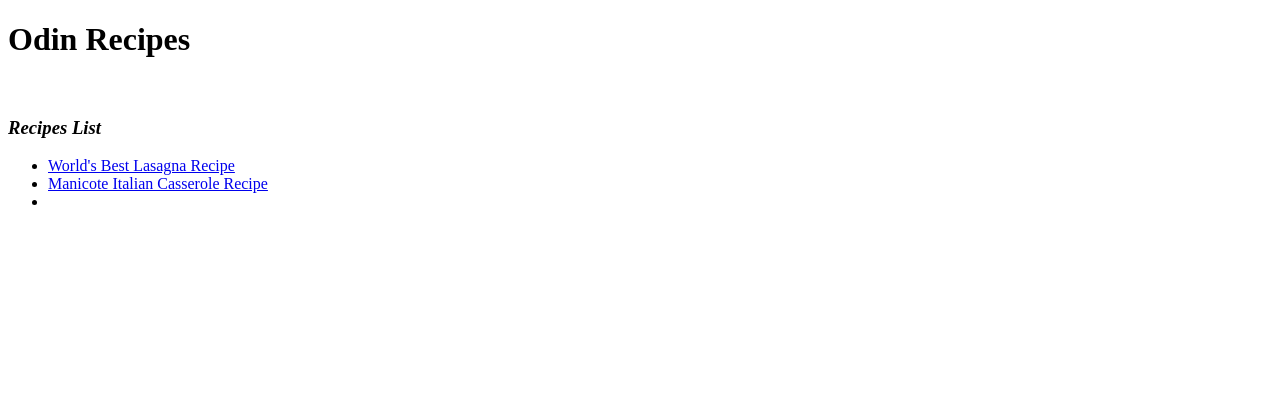
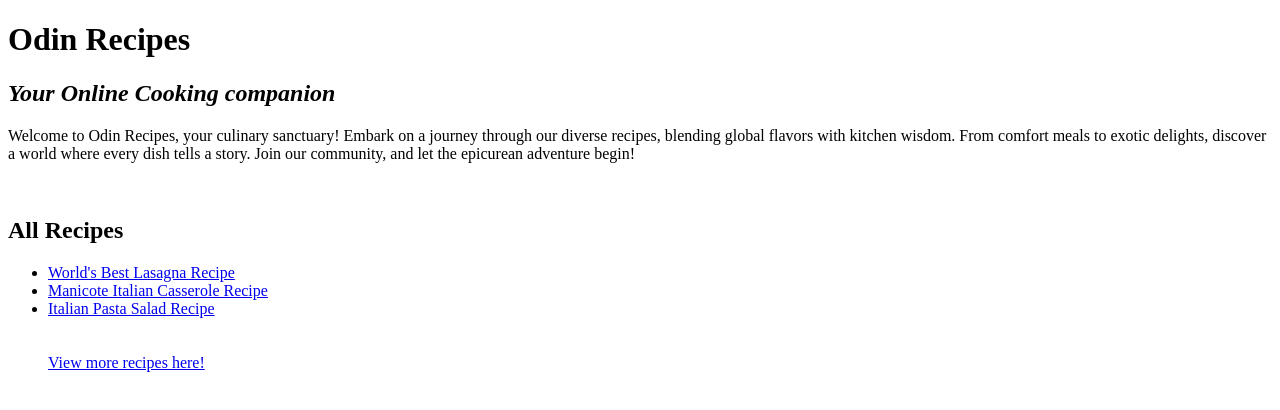
Before and after one commit to Smiley2507/odin-recipes, a plain HTML site: page index.html in a window 1280 px wide. Drawn offline with Linux system fonts and the light colour scheme.

Commit message:
checked all files & added finishing touches

```diff
--- a/index.html
+++ b/index.html
@@ -7,13 +7,21 @@
 </head>
 <body>
     <h1>Odin Recipes</h1>
+    <h2><i>Your Online Cooking companion</i></h2>
+    <p>Welcome to Odin Recipes, your culinary sanctuary! Embark on a journey through our diverse recipes, blending global flavors with kitchen wisdom. From comfort meals to exotic delights, discover a world where every dish tells a story. Join our community, and let the epicurean adventure begin!</p>
     <br>
-    <h3><em>Recipes List</em></h3>
+    <h2>All Recipes</h2>
     <ul>
         <li><a href="lasagna.html">World's Best Lasagna Recipe</a></li>
         <li><a href="manicote.html">Manicote Italian Casserole Recipe</a></li>
-        <li></li>
+        <li><a href="pasta_salad.html">Italian Pasta Salad Recipe</a></li>
+        <br>
+        <br>
+        <a href="https://www.allrecipes.com/">View more recipes here!</a>
     </ul>
+    <br>
+    <br>
+
 
 </body>
 </html>
```
Also changed, not shown: 2 other files.
